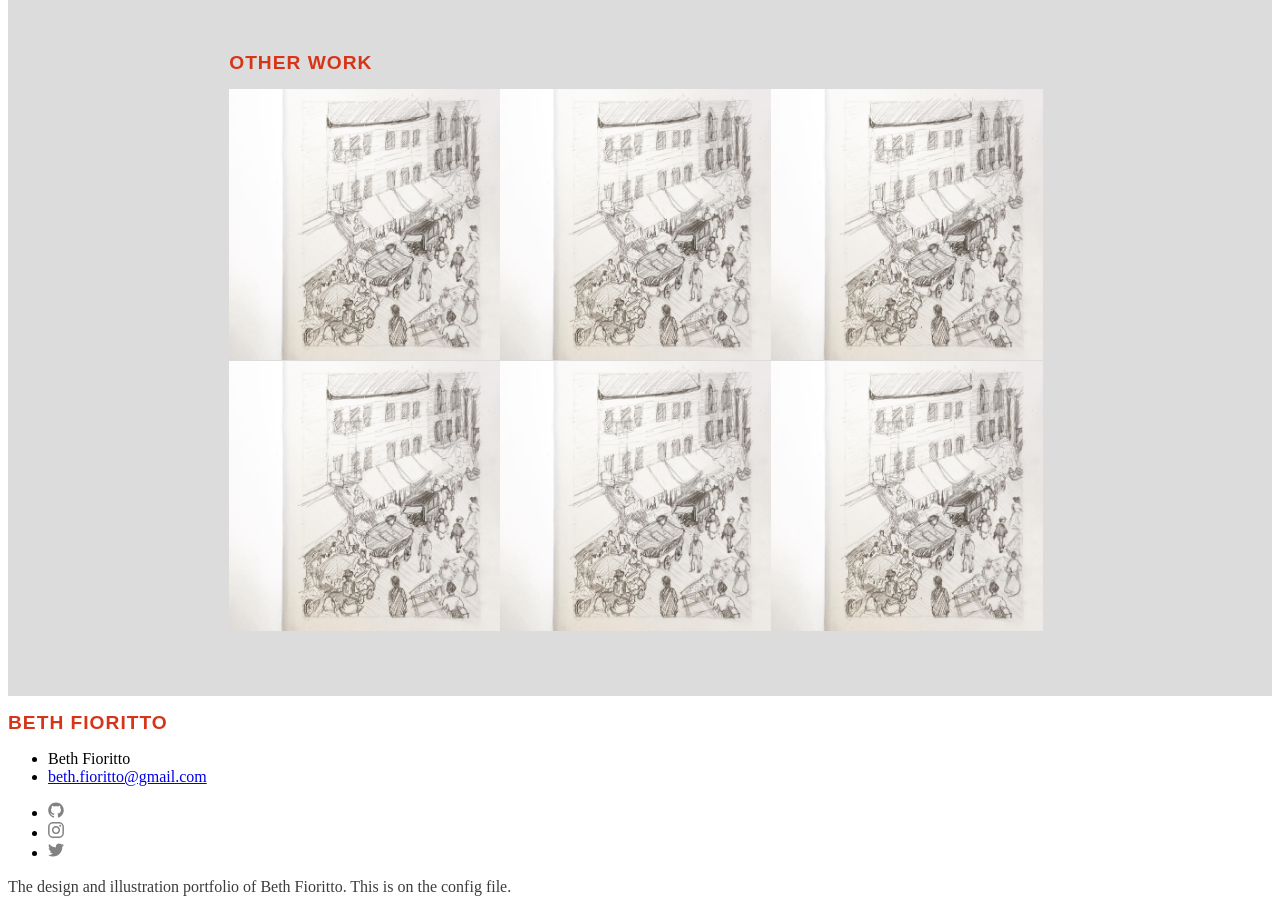
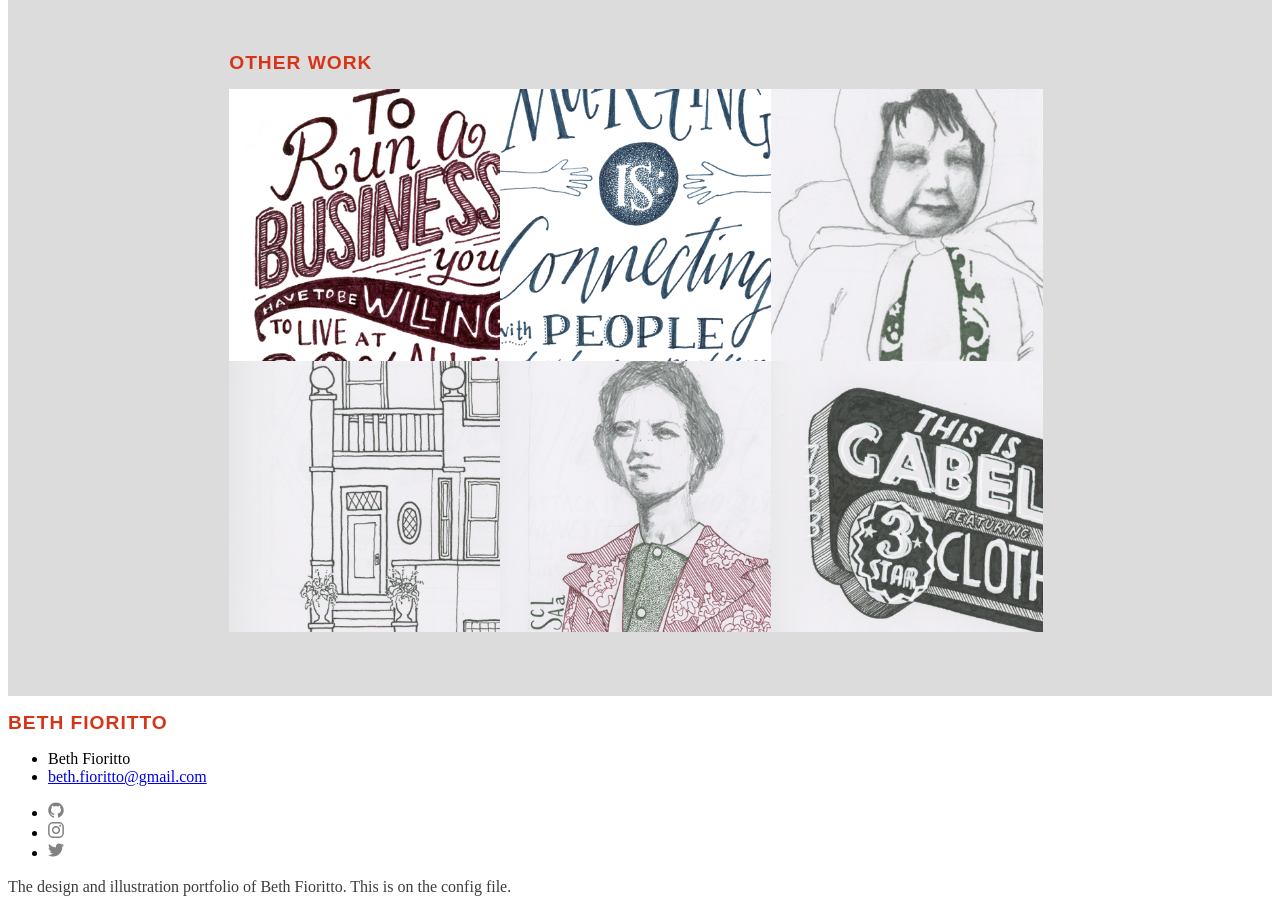
Before and after one commit to bfioritto/bethfioritto, a Jekyll site: the page built from index.md, in a window 1280 px wide. Shown: the part 2089-3001 px from the top of the page. Built offline with Jekyll 4.4.1, drawn with Linux system fonts in a browser that asks for light colours.

Commit message:
added gallery thumbnail images

```diff
--- a/_includes/gallery.html
+++ b/_includes/gallery.html
@@ -4,23 +4,23 @@
 		<h2>Other Work</h2>
 
     <div class="square">
-    	<div class="square-content"><a href=""><img src="/images/market.png" alt="market"></a></div>
+    	<div class="square-content"><a href=""><img src="/images/80_percent_thumb.png" alt="business is 80 percent quote" width="200px" height="200px"></a></div>
     </div>
     <div class="square">
-    	<div class="square-content"><img src="/images/market.png" alt="market" width="200px" height="200px"></div>
+    	<div class="square-content"><img src="/images/marketing_is_thumb.png" alt="marketing is quote" width="200px" height="200px"></div>
     </div>
     <div class="square">
-    	<div class="square-content"><img src="/images/market.png" alt="market" width="200px" height="200px"></div>
+    	<div class="square-content"><img src="/images/toddler_thumb.png" alt="1910s toddler illustration" width="200px" height="200px"></div>
     </div>
 
     <div class="square">
-    	<div class="square-content"><img src="/images/market.png" alt="market" width="200px" height="200px"></div>
+    	<div class="square-content"><img src="/images/two-flat_thumb.png" alt="two-flat illustration" width="200px" height="200px"></div>
     </div>
     <div class="square">
-    	<div class="square-content"><img src="/images/market.png" alt="market" width="200px" height="200px"></div>
+    	<div class="square-content"><img src="/images/florence_thumb.png" alt="florence scala portrait" width="200px" height="200px"></div>
     </div>
     <div class="square">
-    	<div class="square-content"><img src="/images/market.png" alt="market" width="200px" height="200px"></div>
+    	<div class="square-content"><img src="/images/gabels_thumb.png" alt="gabels sign illustration" width="200px" height="200px"></div>
     </div>
 
 	</div>
```
Also changed, not shown: images/80_percent_thumb.png (added), images/florence_thumb.png (added), images/gabels_thumb.png (added), images/market_thumb.png (added), images/marketing_is_thumb.png (added), images/toddler_thumb.png (added), images/two-flat_thumb.png (added).
